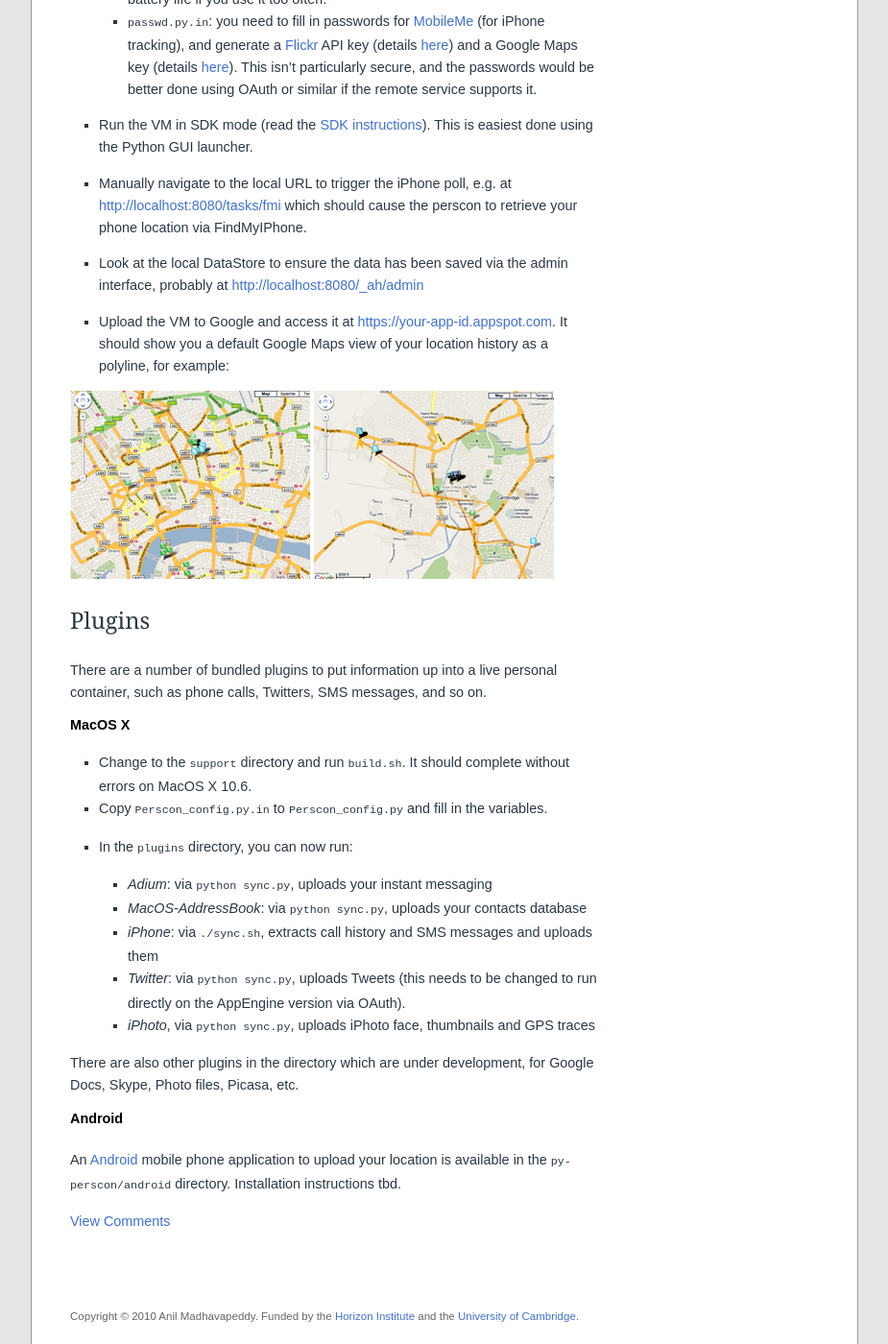
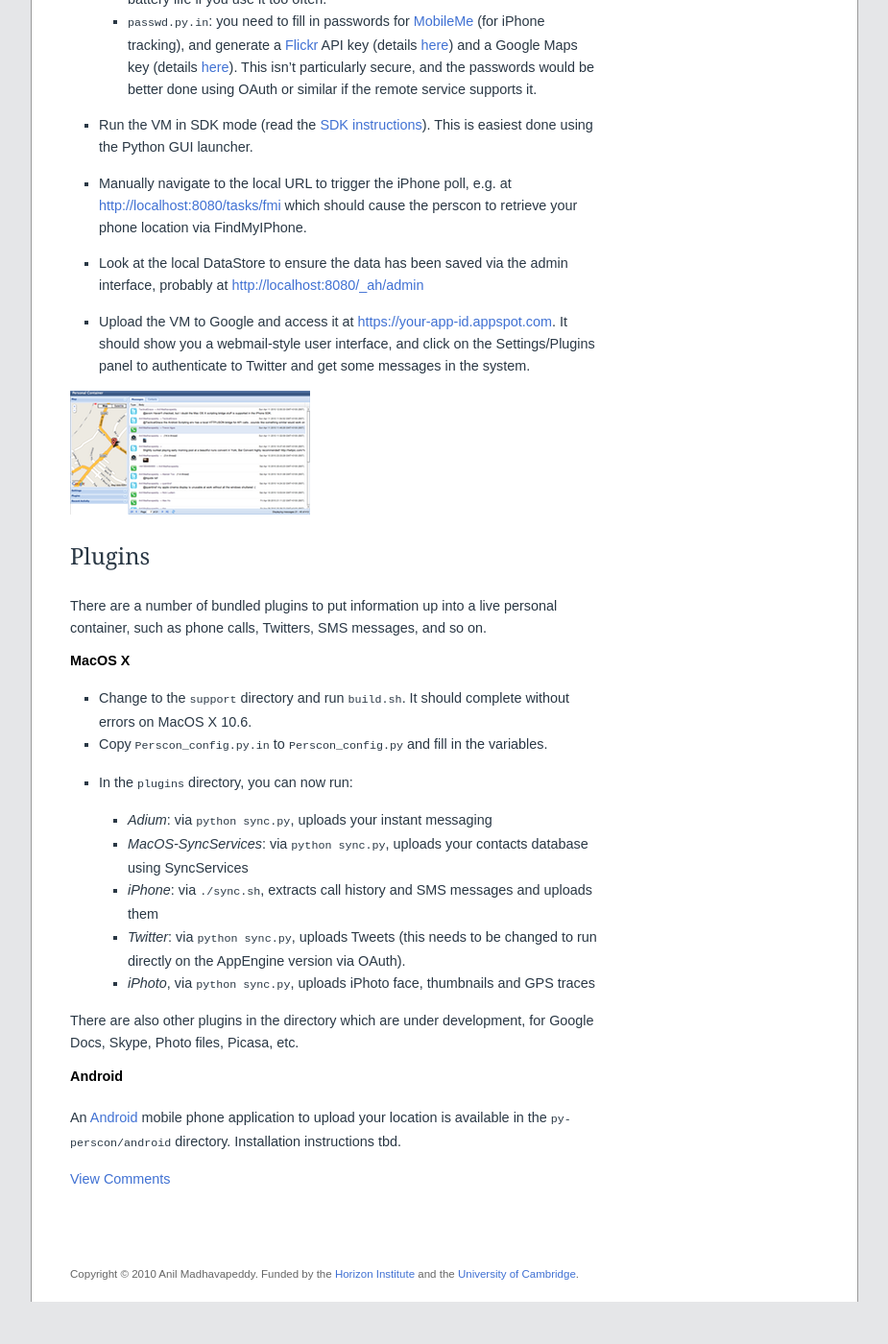
Before and after one commit to avsm/perscon.net, a Jekyll site: the page built from install.markdown, in a window 1280 px wide and 1400 px high, scrolled down 622 px. Shown: the whole window at 96% size, without its empty margins (177-1102 px from the left). Built offline with Jekyll 4.4.1, drawn with Linux system fonts in a browser that asks for light colours; comment, search, counter and statistics services are not loaded; after the commit the page ends 1978 px from its top, so only the background shows below that.

Commit message:
update install instructions

```diff
--- a/install.markdown
+++ b/install.markdown
@@ -23,9 +23,9 @@
 
 * Look at the local DataStore to ensure the data has been saved via the admin interface, probably at <http://localhost:8080/_ah/admin>
 
-* Upload the VM to Google and access it at <https://your-app-id.appspot.com>.  It should show you a default Google Maps view of your location history as a polyline, for example:
+* Upload the VM to Google and access it at <https://your-app-id.appspot.com>.  It should show you a webmail-style user interface, and click on the Settings/Plugins panel to authenticate to Twitter and get some messages in the system.
 
-<span><a href="images/gmaps1.png"><img src="images/gmaps1-thumb.png" /></a> <a href="images/gmaps2.png"><img src="images/gmaps2-thumb.png" /></a></span>
+<span><a href="images/perscon-extjs.png"><img src="images/perscon-extjs-thumb.png" /></a></span>
 
 ## Plugins
 
@@ -38,7 +38,7 @@
 * In the `plugins` directory, you can now run:
 
 	* *Adium*: via `python sync.py`, uploads your instant messaging
-	* *MacOS-AddressBook*: via `python sync.py`, uploads your contacts database
+	* *MacOS-SyncServices*: via `python sync.py`, uploads your contacts database using SyncServices
 	* *iPhone*: via `./sync.sh`, extracts call history and SMS messages and uploads them
 	* *Twitter*: via `python sync.py`, uploads Tweets (this needs to be changed to run directly on the AppEngine version via OAuth).
 	* *iPhoto*, via `python sync.py`, uploads iPhoto face, thumbnails and GPS traces
```
